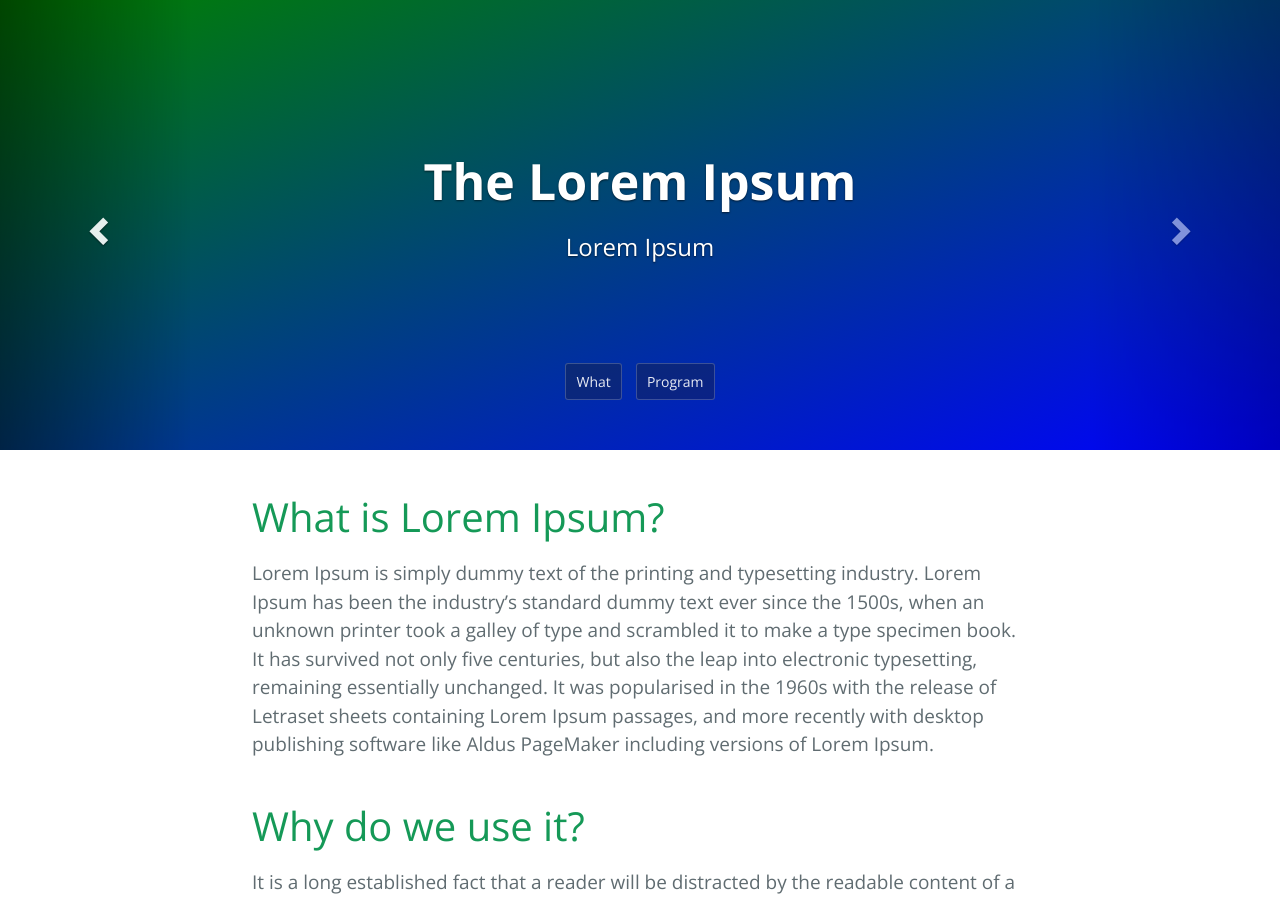
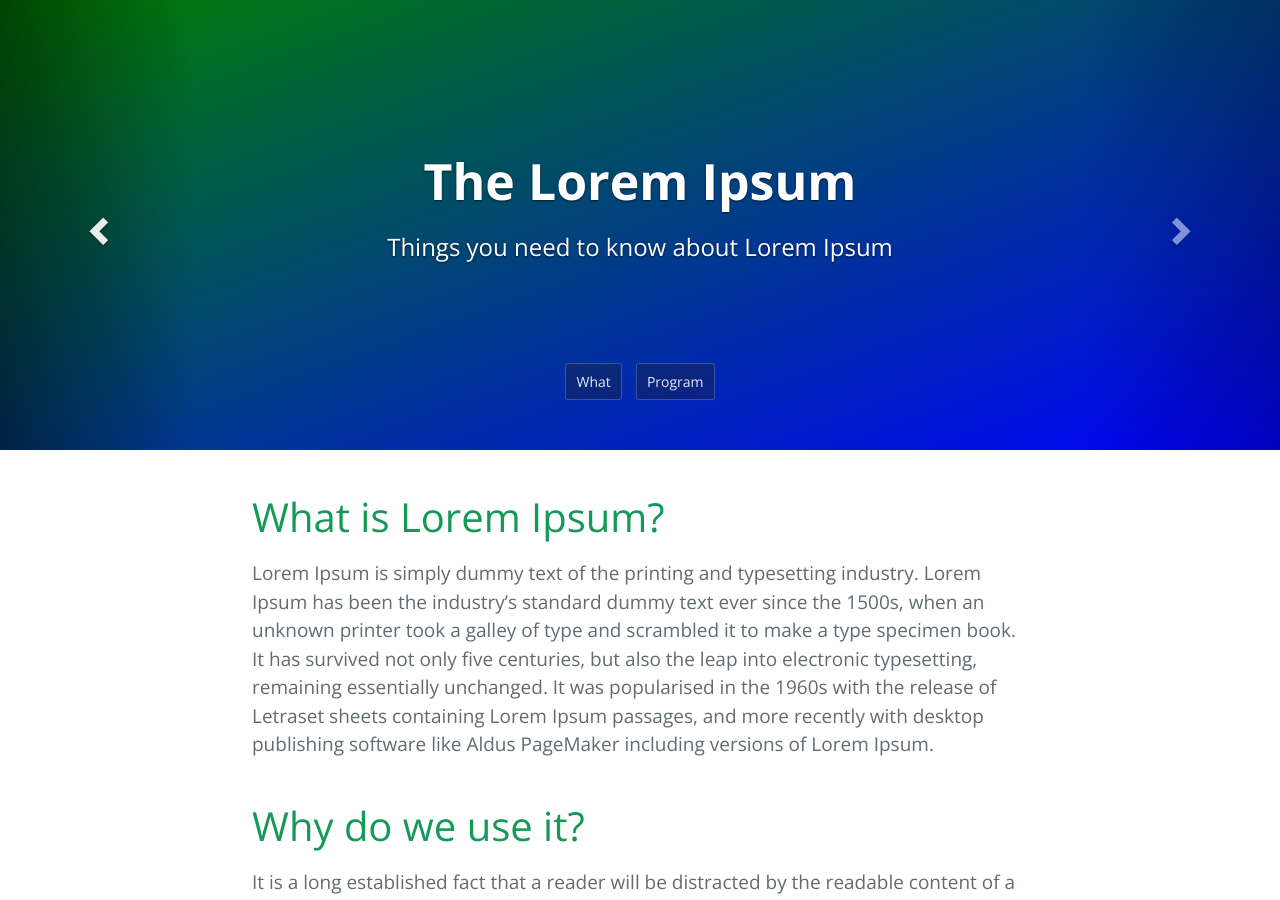
Before and after one commit to a2fom/a2fom.github.io, a Jekyll site: the page built from index.md, in a window 1280 px wide and 900 px high. Built offline with Jekyll 4.4.1, drawn with Linux system fonts in a browser that asks for light colours.

Commit message:
one line

```diff
--- a/index.md
+++ b/index.md
@@ -1,7 +1,7 @@
 ---
 layout: default
 title: "The Lorem Ipsum"
-description: "Lorem Ipsum"
+description: "Things you need to know about Lorem Ipsum"
 ---
 
 <!-- <span style="color:white"> </span> -->
```
Also changed, not shown: 1 other file.
